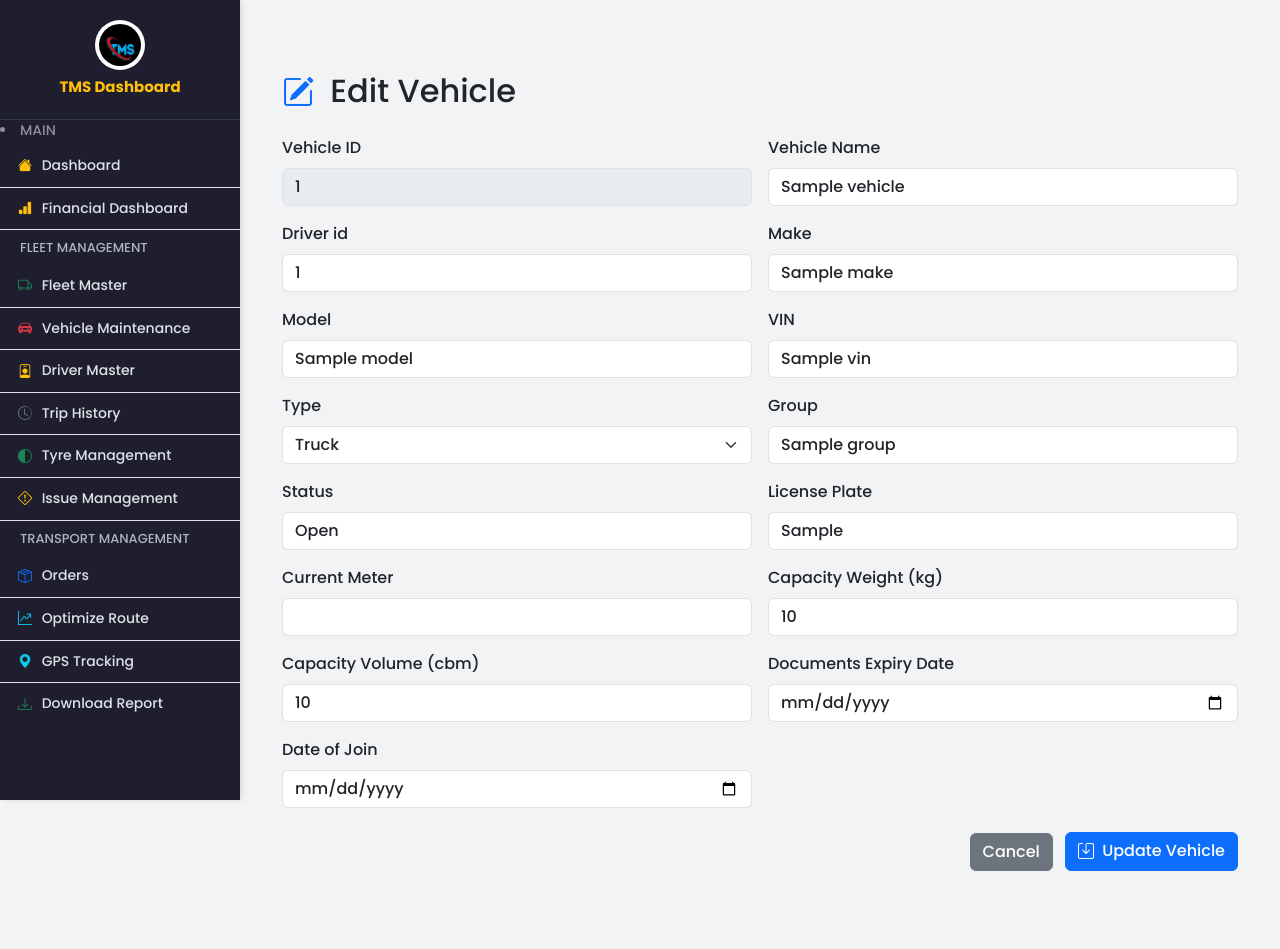
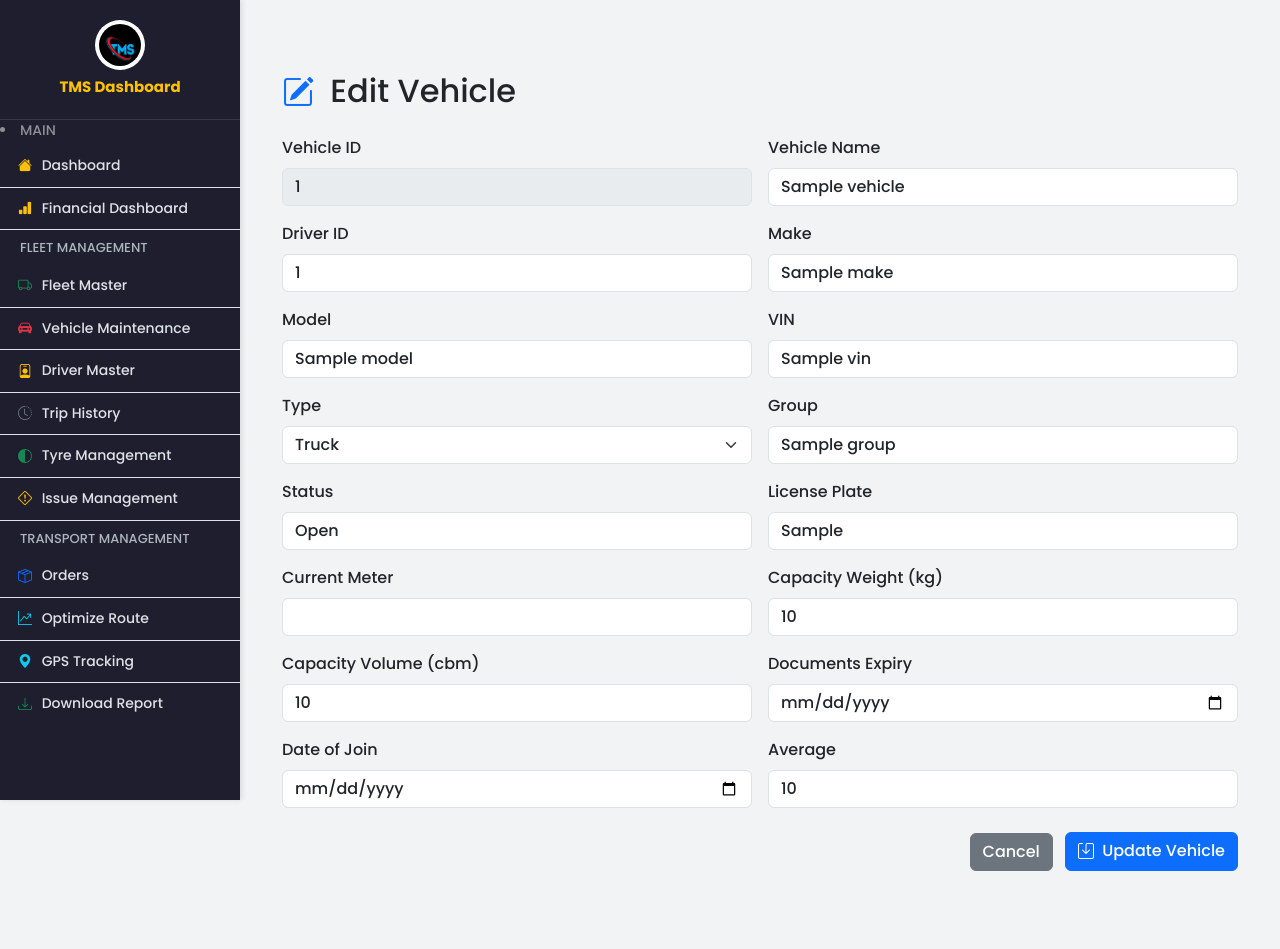
Before and after one commit to ashish86git/ashi-tms, a Flask app: template templates/edit_vehicle.html in a window 1280 px wide. Shown: the part 56-1005 px from the top of the page. Run offline with Flask 3, Linux system fonts and the light colour scheme; the template is opened without the code that fills it: most values are stand-ins (such as "Sample title", 1, 10 or a date in 2020); some libraries are stand-ins or nearby versions.

Commit message:
Add files via upload

```diff
--- a/templates/edit_vehicle.html
+++ b/templates/edit_vehicle.html
@@ -8,43 +8,43 @@
 
     <form method="POST">
         <div class="row g-3">
+
             <div class="col-md-6">
                 <label class="form-label">Vehicle ID</label>
                 <input type="text" class="form-control" value="{{ vehicle.vehicle_id }}" disabled>
             </div>
+
             <div class="col-md-6">
                 <label for="vehicle_name" class="form-label">Vehicle Name</label>
                 <input type="text" name="vehicle_name" class="form-control" value="{{ vehicle.vehicle_name }}" required>
             </div>
+
             <div class="col-md-6">
-                <label for="assigned_driver" class="form-label">Driver id</label>
-                <input type="text" name="driver_id" class="form-control" value="{{ vehicle.driver_id }}" required>
+                <label for="driver_id" class="form-label">Driver ID</label>
+                <input type="text" name="driver_id" class="form-control" value="{{ vehicle.driver_id }}">
             </div>
+
             <div class="col-md-6">
                 <label for="make" class="form-label">Make</label>
                 <input type="text" name="make" class="form-control" value="{{ vehicle.make }}" required>
             </div>
+
             <div class="col-md-6">
                 <label for="model" class="form-label">Model</label>
                 <input type="text" name="model" class="form-control" value="{{ vehicle.model }}" required>
             </div>
+
             <div class="col-md-6">
                 <label for="vin" class="form-label">VIN</label>
                 <input type="text" name="vin" class="form-control" value="{{ vehicle.vin }}">
             </div>
+
             <div class="col-md-6">
                 <label for="type" class="form-label">Type</label>
                 <select name="type" id="type" class="form-select">
                     {% set vehicle_types = [
-                        'Truck',
-                        'Van',
-                        'Trailer',
-                        'Pickup',
-                        'Bus',
-                        'Car',
-                        'Motorcycle',
-                        'Forklift',
-                        'Container'
+                        'Truck', 'Van', 'Trailer', 'Pickup', 'Bus', 'Car',
+                        'Motorcycle', 'Forklift', 'Container'
                     ] %}
                     {% for vt in vehicle_types %}
                         <option value="{{ vt }}" {% if vehicle.type == vt %}selected{% endif %}>{{ vt }}</option>
@@ -56,34 +56,47 @@
                 <label for="group" class="form-label">Group</label>
                 <input type="text" name="group" class="form-control" value="{{ vehicle.group }}">
             </div>
+
             <div class="col-md-6">
                 <label for="status" class="form-label">Status</label>
                 <input type="text" name="status" class="form-control" value="{{ vehicle.status }}">
             </div>
+
             <div class="col-md-6">
                 <label for="license_plate" class="form-label">License Plate</label>
                 <input type="text" name="license_plate" class="form-control" value="{{ vehicle.license_plate }}">
             </div>
+
             <div class="col-md-6">
                 <label for="current_meter" class="form-label">Current Meter</label>
                 <input type="number" name="current_meter" class="form-control" value="{{ vehicle.current_meter }}">
             </div>
+
             <div class="col-md-6">
                 <label for="capacity_weight_kg" class="form-label">Capacity Weight (kg)</label>
-                <input type="number" step="0.01" name="capacity_weight_kg" class="form-control" value="{{ vehicle.capacity_weight_kg }}" required>
+                <input type="number" step="0.01" name="capacity_weight_kg" class="form-control" value="{{ vehicle.capacity_weight_kg }}">
             </div>
+
             <div class="col-md-6">
                 <label for="capacity_vol_cbm" class="form-label">Capacity Volume (cbm)</label>
-                <input type="number" step="0.01" name="capacity_vol_cbm" class="form-control" value="{{ vehicle.capacity_vol_cbm }}" required>
+                <input type="number" step="0.01" name="capacity_vol_cbm" class="form-control" value="{{ vehicle.capacity_vol_cbm }}">
             </div>
+
             <div class="col-md-6">
-                <label for="documents_expiry" class="form-label">Documents Expiry Date</label>
+                <label for="documents_expiry" class="form-label">Documents Expiry</label>
                 <input type="date" name="documents_expiry" class="form-control" value="{{ vehicle.documents_expiry }}">
             </div>
+
             <div class="col-md-6">
                 <label for="date_of_join" class="form-label">Date of Join</label>
                 <input type="date" name="date_of_join" class="form-control" value="{{ vehicle.date_of_join }}">
             </div>
+
+            <div class="col-md-6">
+                <label for="avg" class="form-label">Average</label>
+                <input type="number" step="0.01" name="avg" class="form-control" value="{{ vehicle.avg }}">
+            </div>
+
         </div>
 
         <div class="mt-4 text-end">
```
